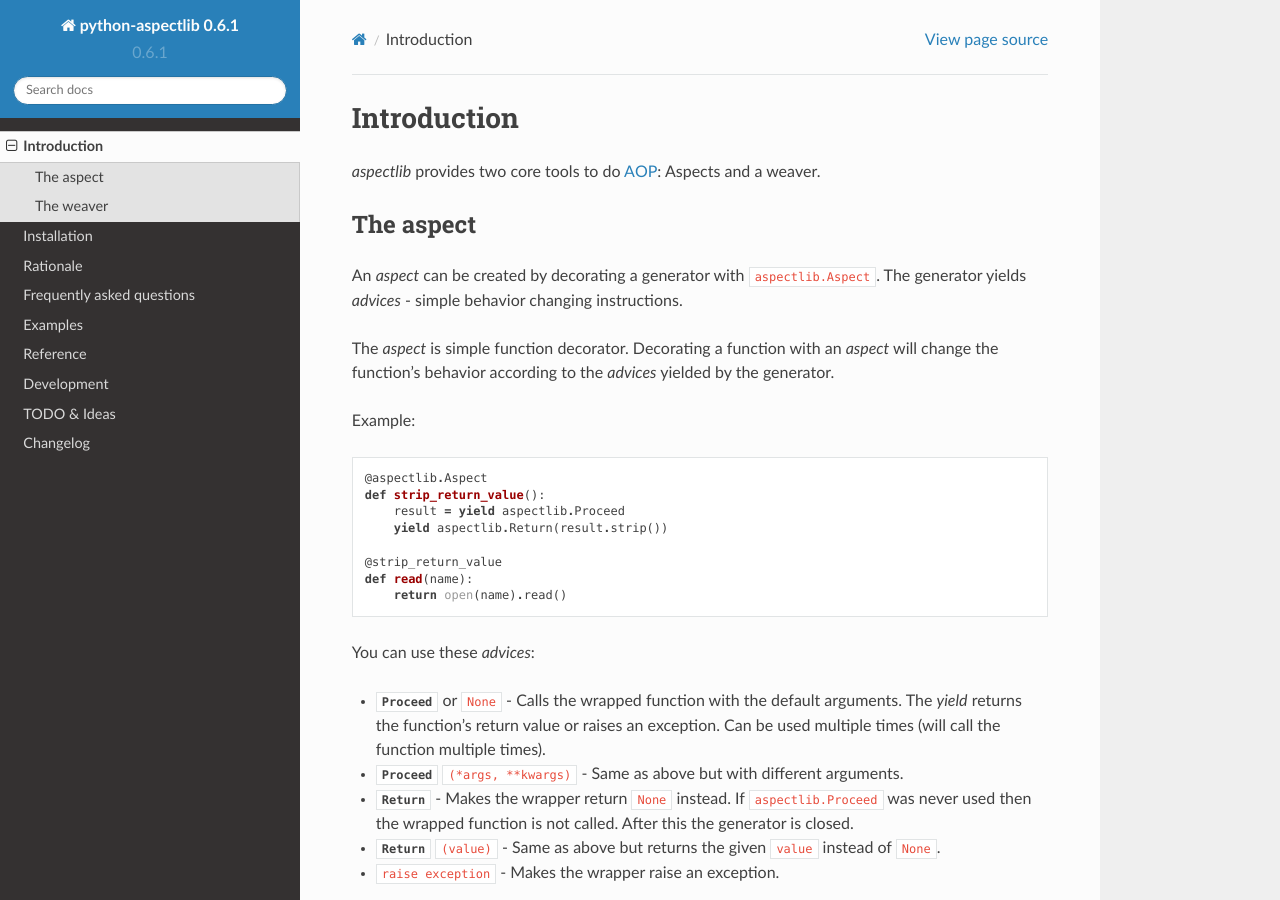
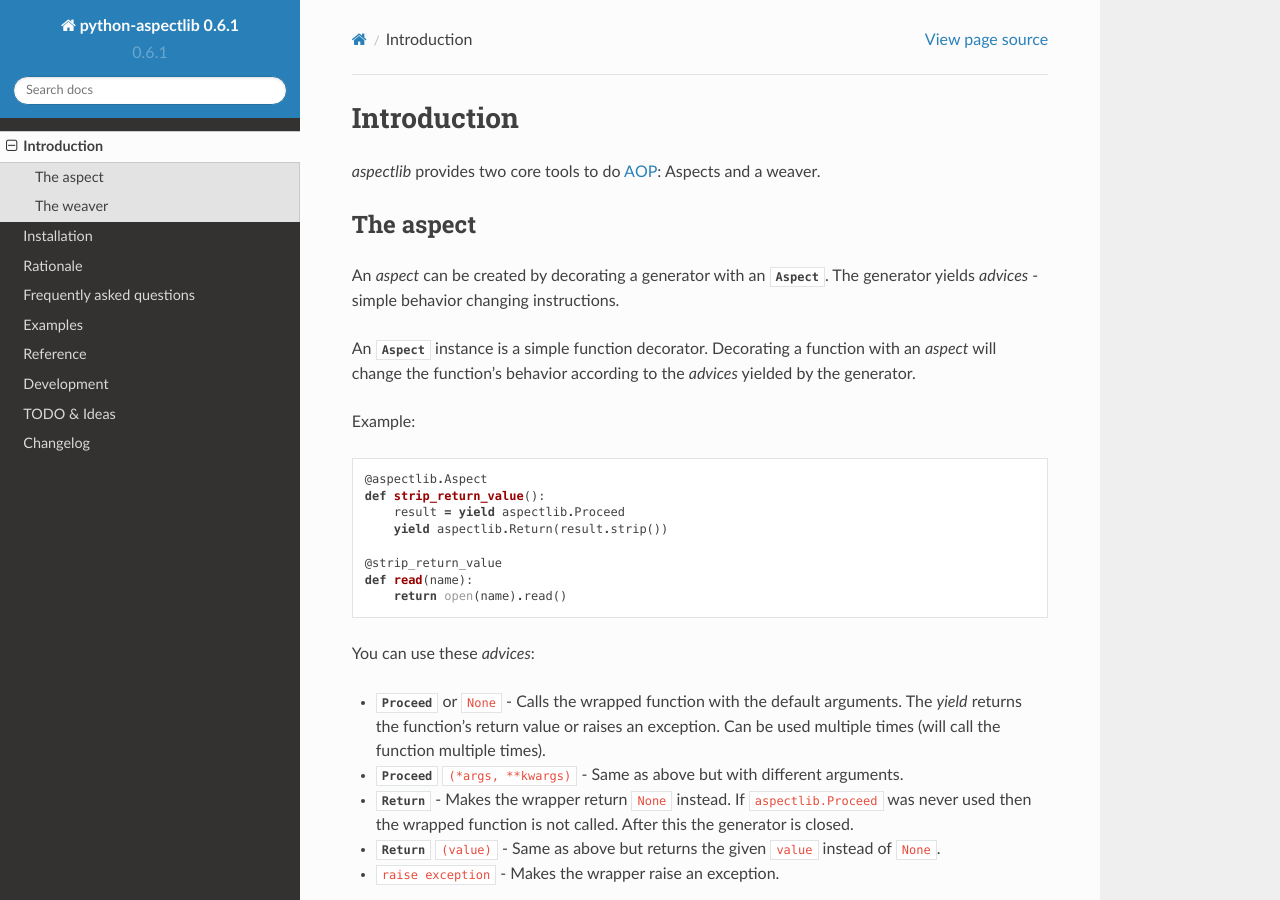
Before and after one commit to ionelmc/python-aspectlib, a Sphinx documentation site: the page built from docs/introduction.rst, in a window 1280 px wide and 900 px high. Built offline with Sphinx 7.4.7 and the Read the Docs theme 2.0.0, drawn with Linux system fonts in a browser that asks for light colours.

Commit message:
Update introduction.rst

```diff
--- a/docs/introduction.rst
+++ b/docs/introduction.rst
@@ -8,11 +8,11 @@ a weaver.
 The aspect
 ==========
 
-An *aspect* can be created by decorating a generator with ``aspectlib.Aspect``. The generator yields *advices* -
+An *aspect* can be created by decorating a generator with an :obj:`~aspectlib.Aspect`. The generator yields *advices* -
 simple behavior changing instructions.
 
-The *aspect* is simple function decorator. Decorating a function with an *aspect* will change the function's
-behavior according to the *advices* yielded by the generator.
+An :obj:`~aspectlib.Aspect` instance is a simple function decorator. Decorating a function with an *aspect* will change
+the function's behavior according to the *advices* yielded by the generator.
 
 Example:
 
```
